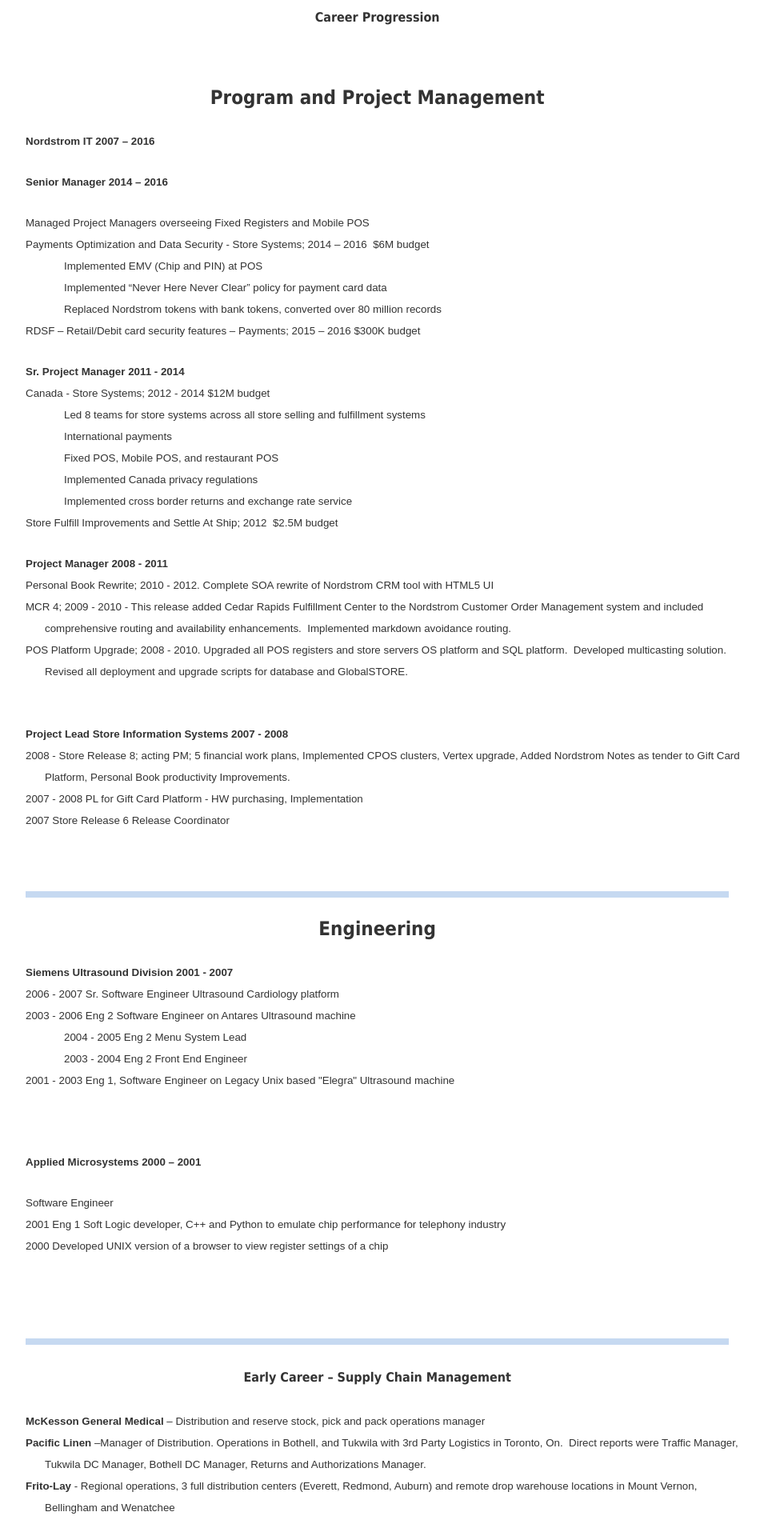
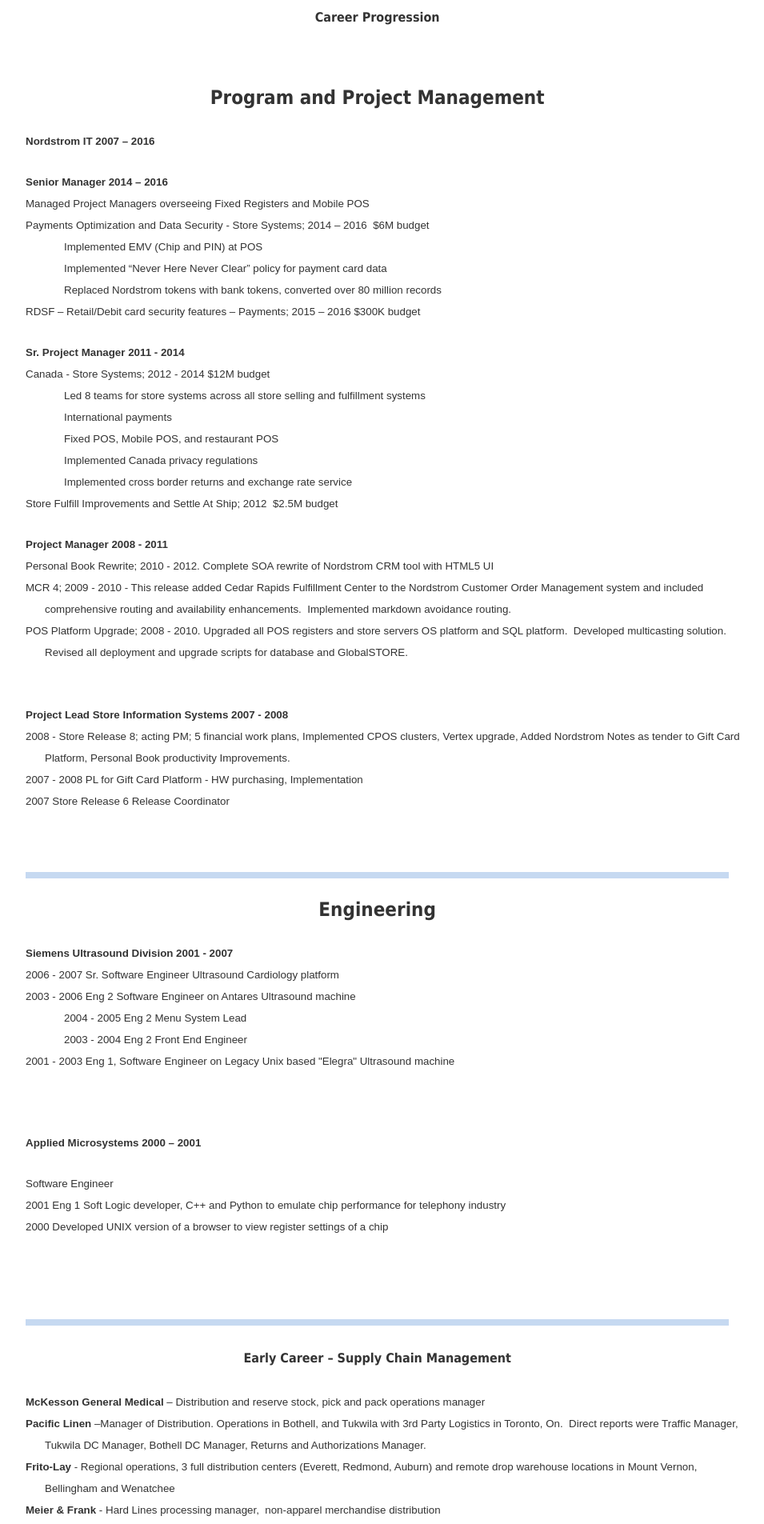
Before and after one commit to mo4dawg/mo4dawg.github.io, a Jekyll site: the page built from CV/index.html, in a window 1280 px wide. Shown: the part 1034-2939 px from the top of the page at 80% size, without its empty margins (160-1115 px from the left). Built offline with Jekyll 4.4.1, drawn with Linux system fonts in a browser that asks for light colours.

Commit message:
Update index.html

```diff
--- a/CV/index.html
+++ b/CV/index.html
@@ -253,7 +253,7 @@
 style='font-size:10.0pt;font-family:"Arial","sans-serif";mso-fareast-font-family:
 "Times New Roman"'>Senior Manager 2014 &#8211; 2016</span></b></span></p>
 
-<p class=MsoNormal style='margin-bottom:0in;margin-bottom:.0001pt;line-height:
+<p class=MsoNormal style='margin-top:0in;margin-bottom:.0001pt;line-height:
 normal'><span style='mso-bookmark:top'><span style='font-size:10.0pt;
 font-family:"Arial","sans-serif";mso-fareast-font-family:"Times New Roman"'>Managed
 Project Managers overseeing Fixed Registers and Mobile POS<o:p></o:p></span></span></p>
```
